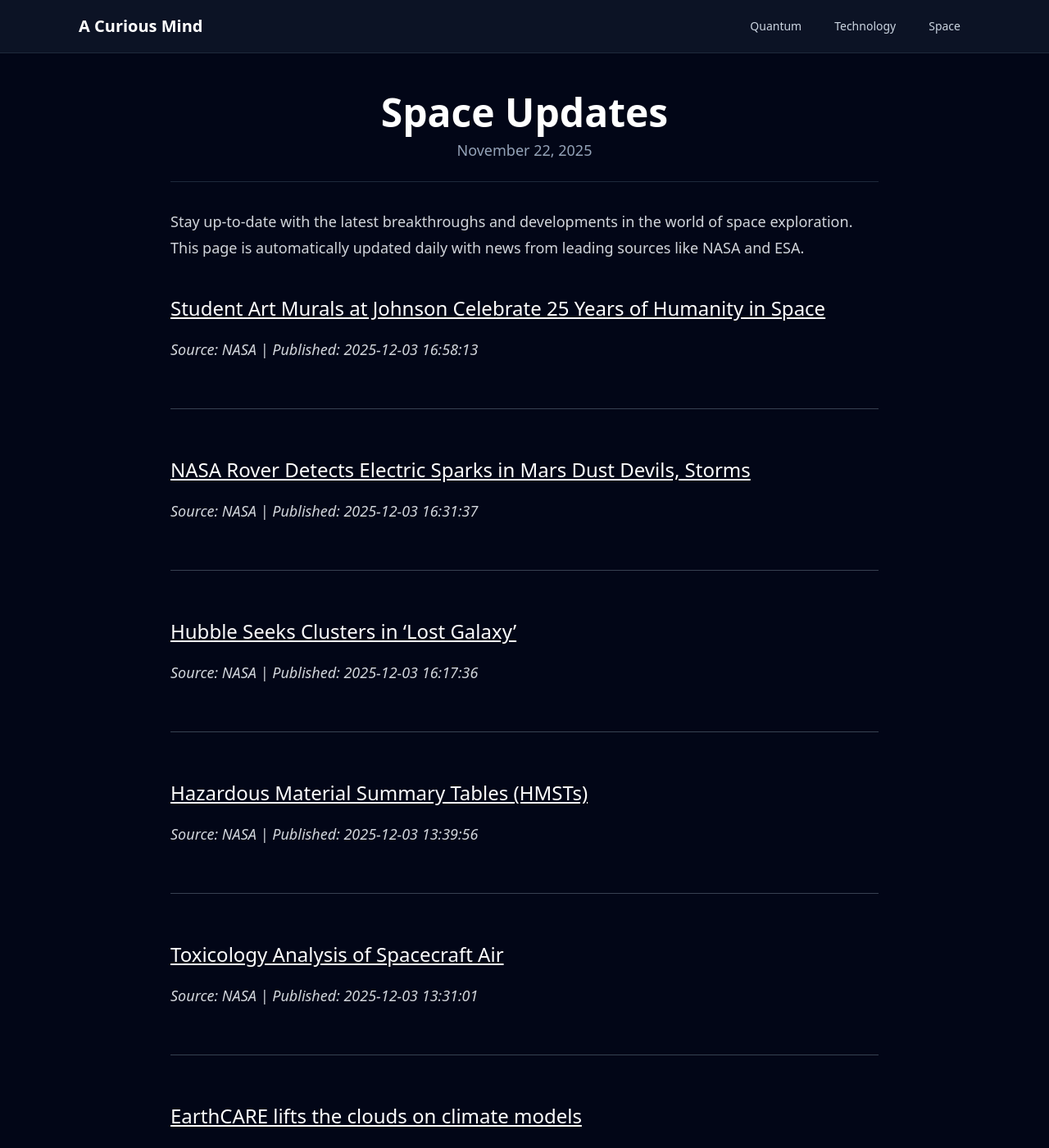
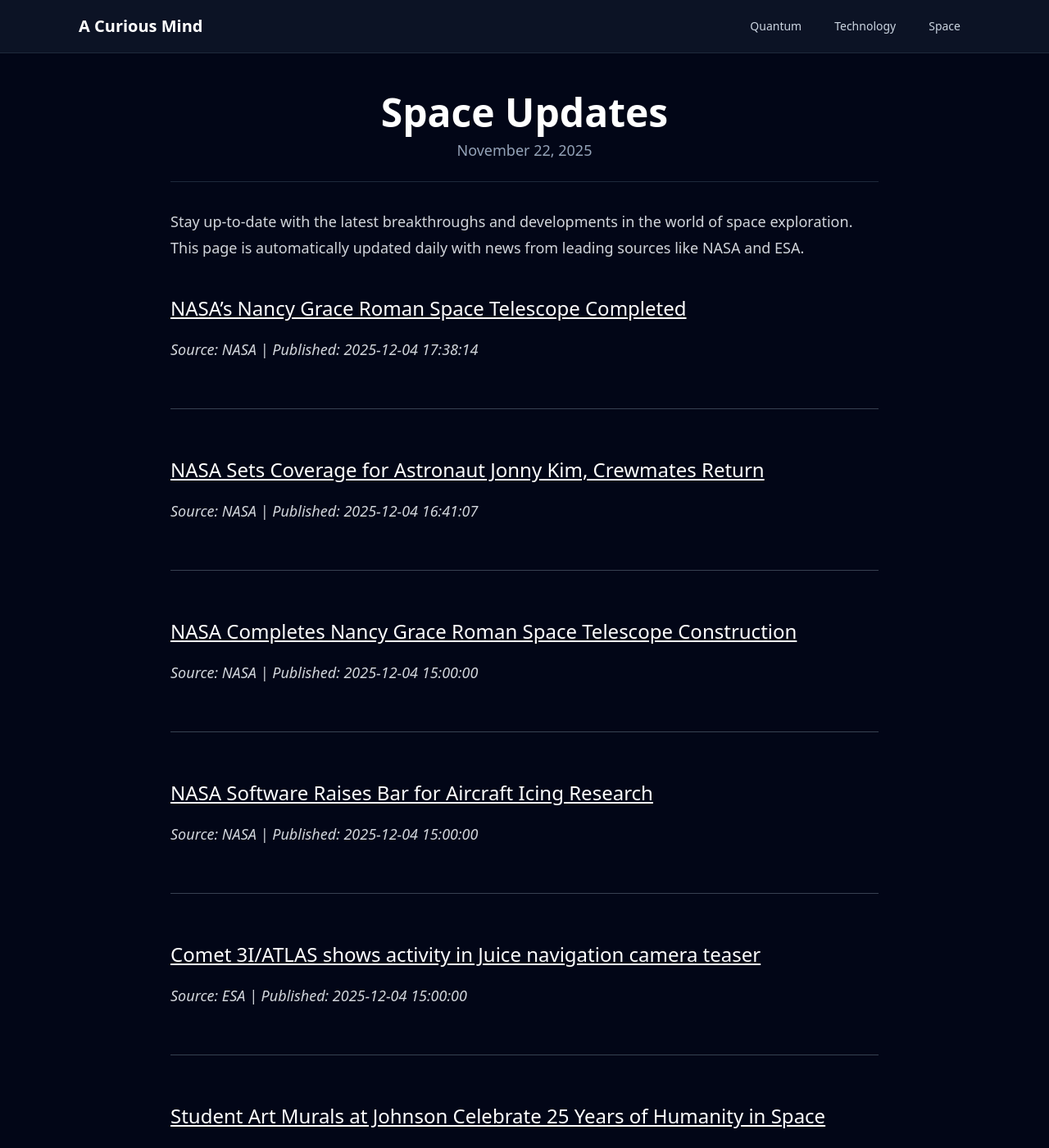
Before and after one commit to onehl7/onehl7.github.io, a Jekyll site: the page built from _posts/2025-11-22-space-updates.md, in a window 1280 px wide and 1400 px high. Shown: the whole window at 82% size. Built offline with Jekyll 4.4.1, drawn with Linux system fonts in a browser that asks for light colours; nearby versions of some CDN libraries; some of the changed text lies outside the part shown.

Commit message:
Update space news data

```diff
--- a/_data/space_news.json
+++ b/_data/space_news.json
@@ -1,33 +1,39 @@
 [
+  {
+    "source": "NASA",
+    "title": "NASA\u2019s Nancy Grace Roman Space Telescope Completed",
+    "link": "https://www.nasa.gov/image-article/nasas-nancy-grace-roman-space-telescope-completed/",
+    "published": "2025-12-04 17:38:14"
+  },
+  {
+    "source": "NASA",
+    "title": "NASA Sets Coverage for Astronaut Jonny Kim, Crewmates Return",
+    "link": "https://www.nasa.gov/news-release/nasa-sets-coverage-for-astronaut-jonny-kim-crewmates-return/",
+    "published": "2025-12-04 16:41:07"
+  },
+  {
+    "source": "NASA",
+    "title": "NASA Completes Nancy Grace Roman Space Telescope Construction",
+    "link": "https://www.nasa.gov/missions/roman-space-telescope/nasa-completes-nancy-grace-roman-space-telescope-construction/",
+    "published": "2025-12-04 15:00:00"
+  },
+  {
+    "source": "NASA",
+    "title": "NASA Software Raises Bar for Aircraft Icing Research",
+    "link": "https://www.nasa.gov/general/nasa-software-raises-bar-for-aircraft-icing-research/",
+    "published": "2025-12-04 15:00:00"
+  },
+  {
+    "source": "ESA",
+    "title": "Comet 3I/ATLAS shows activity in Juice navigation camera teaser",
+    "link": "https://www.esa.int/ESA_Multimedia/Images/2025/12/Comet_3I_ATLAS_shows_activity_in_Juice_navigation_camera_teaser",
+    "published": "2025-12-04 15:00:00"
+  },
   {
     "source": "NASA",
     "title": "Student Art Murals at Johnson Celebrate 25 Years of Humanity in Space",
     "link": "https://www.nasa.gov/centers-and-facilities/johnson/student-art-murals-at-johnson-celebrate-25-years-of-humanity-in-space/",
     "published": "2025-12-03 16:58:13"
-  },
-  {
-    "source": "NASA",
-    "title": "NASA Rover Detects Electric Sparks in Mars Dust Devils, Storms",
-    "link": "https://www.nasa.gov/missions/mars-2020-perseverance/perseverance-rover/nasa-rover-detects-electric-sparks-in-mars-dust-devils-storms/",
-    "published": "2025-12-03 16:31:37"
-  },
-  {
-    "source": "NASA",
-    "title": "Hubble Seeks Clusters in \u2018Lost Galaxy\u2019",
-    "link": "https://www.nasa.gov/image-article/hubble-seeks-clusters-in-lost-galaxy/",
-    "published": "2025-12-03 16:17:36"
-  },
-  {
-    "source": "NASA",
-    "title": "Hazardous Material Summary Tables (HMSTs)",
-    "link": "https://www.nasa.gov/directorates/esdmd/hhp/hazardous-material-summary-tables-hmsts/",
-    "published": "2025-12-03 13:39:56"
-  },
-  {
-    "source": "NASA",
-    "title": "Toxicology Analysis of Spacecraft Air",
-    "link": "https://www.nasa.gov/directorates/esdmd/hhp/toxicology-analysis-of-spacecraft-air/",
-    "published": "2025-12-03 13:31:01"
   },
   {
     "source": "ESA",
@@ -49,12 +55,6 @@
   },
   {
     "source": "ESA",
-    "title": "Flooding in Sri Lanka",
-    "link": "https://www.esa.int/ESA_Multimedia/Images/2025/12/Flooding_in_Sri_Lanka",
-    "published": "2025-12-01 15:50:00"
-  },
-  {
-    "source": "ESA",
     "title": "Ministerial Council 2025",
     "link": "https://www.esa.int/About_Us/Ministerial_Council_2025",
     "published": "2025-11-18 10:39:00"
```
